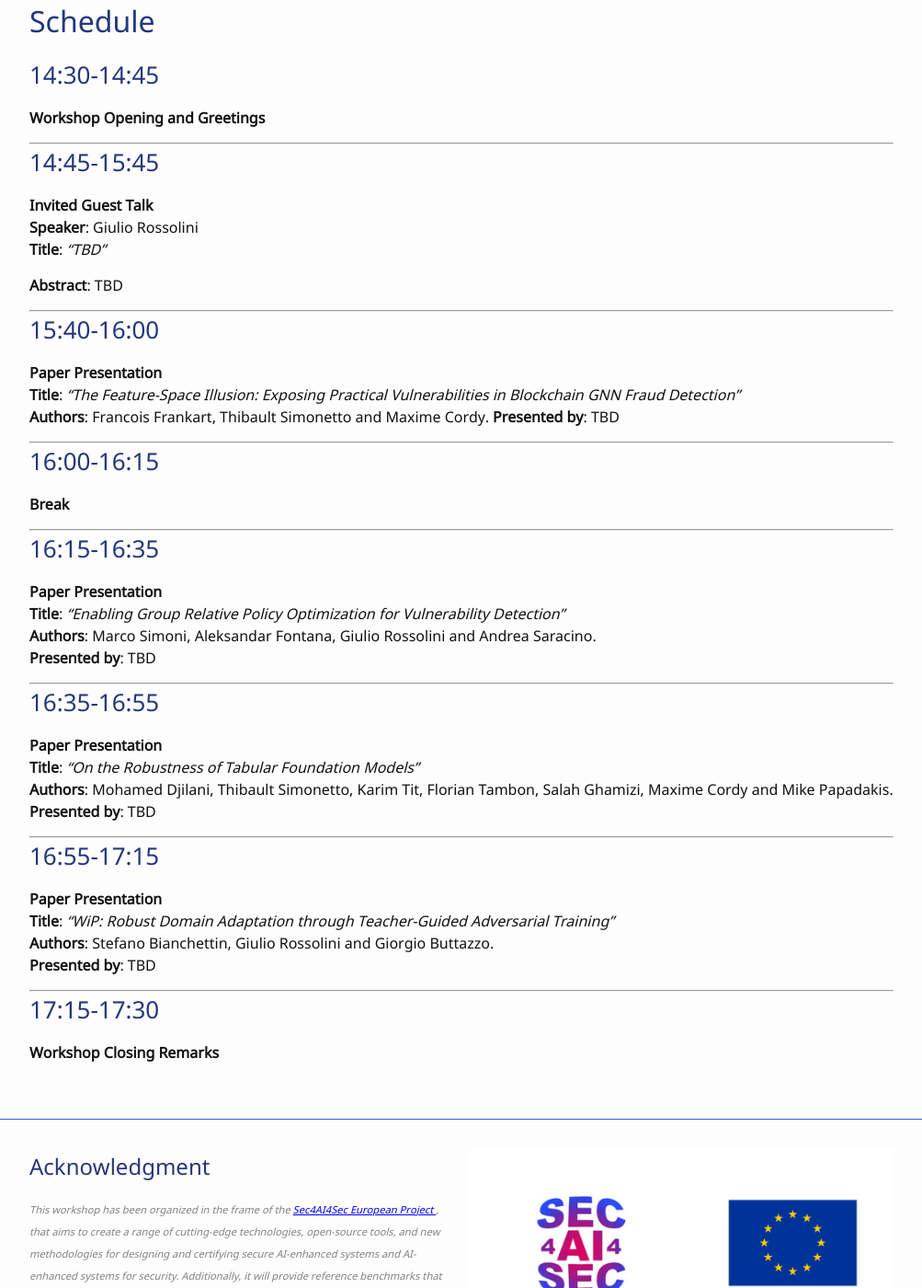
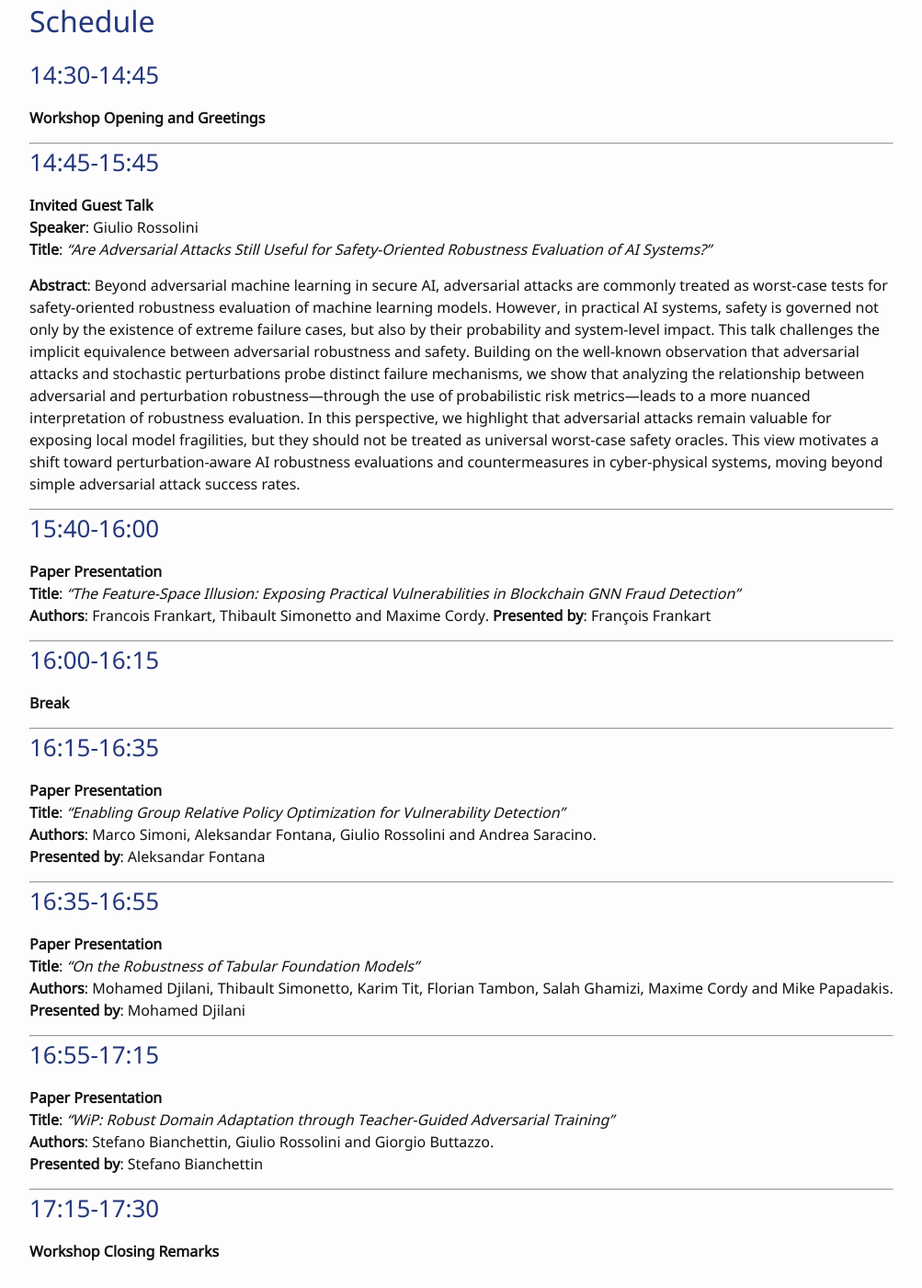
Before and after one commit to taicworkshop/taicworkshop.github.io, a Jekyll site: the page built from workshop_program.markdown, in a window 1280 px wide and 1400 px high, scrolled down 1093 px. Shown: the whole window at 92% size, without its empty margins (138-1141 px from the left). Built offline with Jekyll 4.4.1, drawn with Linux system fonts in a browser that asks for light colours.

Commit message:
update ws program

```diff
--- a/workshop_program.markdown
+++ b/workshop_program.markdown
@@ -20,9 +20,9 @@ nav: true
 ### 14:45-15:45
 **Invited Guest Talk**
 **Speaker**: Giulio Rossolini
-**Title**: *“TBD”*
+**Title**: *“Are Adversarial Attacks Still Useful for Safety-Oriented Robustness Evaluation of AI Systems?”*
 
-**Abstract**: TBD
+**Abstract**: Beyond adversarial machine learning in secure AI, adversarial attacks are commonly treated as worst-case tests for safety-oriented robustness evaluation of machine learning models. However, in practical AI systems, safety is governed not only by the existence of extreme failure cases, but also by their probability and system-level impact. This talk challenges the implicit equivalence between adversarial robustness and safety. Building on the well-known observation that adversarial attacks and stochastic perturbations probe distinct failure mechanisms, we show that analyzing the relationship between adversarial and perturbation robustness—through the use of probabilistic risk metrics—leads to a more nuanced interpretation of robustness evaluation. In this perspective, we highlight that adversarial attacks remain valuable for exposing local model fragilities, but they should not be treated as universal worst-case safety oracles. This view motivates a shift toward perturbation-aware AI robustness evaluations and countermeasures in cyber-physical systems, moving beyond simple adversarial attack success rates.
 
 ---
 
@@ -30,7 +30,7 @@ nav: true
 **Paper Presentation**
 **Title**: *“The Feature-Space Illusion: Exposing Practical Vulnerabilities in Blockchain GNN Fraud Detection”*
 **Authors**: Francois Frankart, Thibault Simonetto and Maxime Cordy.
-**Presented by**: TBD
+**Presented by**: François Frankart
 
 ---
 
@@ -43,7 +43,7 @@ nav: true
 **Paper Presentation**
 **Title**: *“Enabling Group Relative Policy Optimization for Vulnerability Detection”*
 **Authors**: Marco Simoni, Aleksandar Fontana, Giulio Rossolini and Andrea Saracino.
-**Presented by**: TBD
+**Presented by**: Aleksandar Fontana
 
 ---
 
@@ -51,7 +51,7 @@ nav: true
 **Paper Presentation**
 **Title**: *“On the Robustness of Tabular Foundation Models”*
 **Authors**: Mohamed Djilani, Thibault Simonetto, Karim Tit, Florian Tambon, Salah Ghamizi, Maxime Cordy and Mike Papadakis.
-**Presented by**: TBD
+**Presented by**: Mohamed Djilani
 
 ---
 
@@ -59,7 +59,7 @@ nav: true
 **Paper Presentation**
 **Title**: *“WiP: Robust Domain Adaptation through Teacher-Guided Adversarial Training”*
 **Authors**: Stefano Bianchettin, Giulio Rossolini and Giorgio Buttazzo.
-**Presented by**: TBD
+**Presented by**: Stefano Bianchettin
 
 ---
 
```
